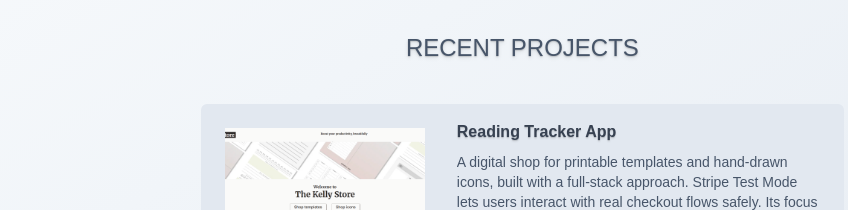
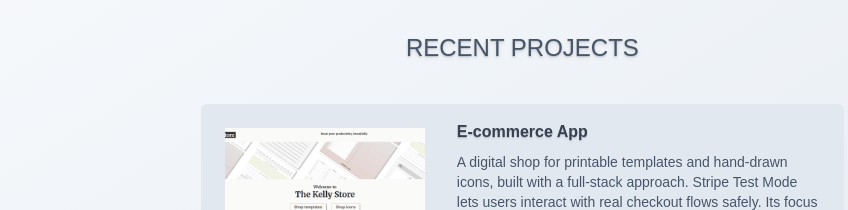
Before and after one commit to KellyBytes/kb-portfolio-website-v1, a React (Vite) app: page / in a window 1280 px wide. Shown: the part 840-1050 px from the top of the page, without its empty margins (372-1220 px from the left). Built offline with nearby package versions, Linux system fonts and the light colour scheme; some icons are missing; a web font is replaced by a local one.

Commit message:
Fix a typo

```diff
--- a/src/data/index.js
+++ b/src/data/index.js
@@ -24,7 +24,7 @@ export const socialIcons = [
 export const projects = [
   {
     img: '/images/kellystore.png',
-    title: 'Reading Tracker App',
+    title: 'E-commerce App',
     description:
       'A digital shop for printable templates and hand-drawn icons, built with a full-stack approach. Stripe Test Mode lets users interact with real checkout flows safely. Its focus is on simple, elegant design and boosting productivity.',
     tags: ['Next.js', 'React', 'Stripe API', 'AWS amplify'],
```
